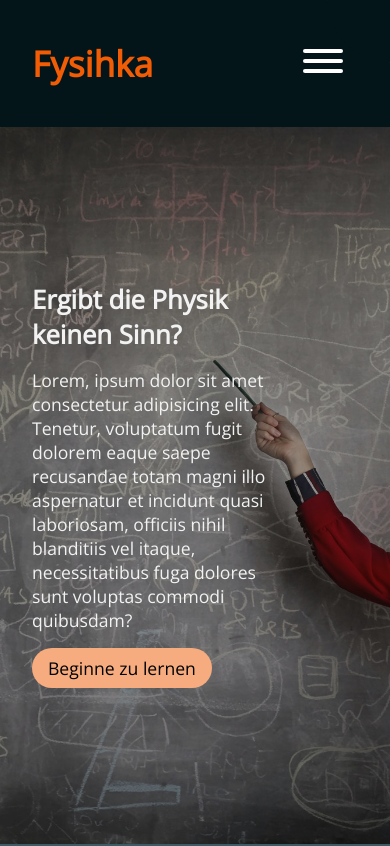
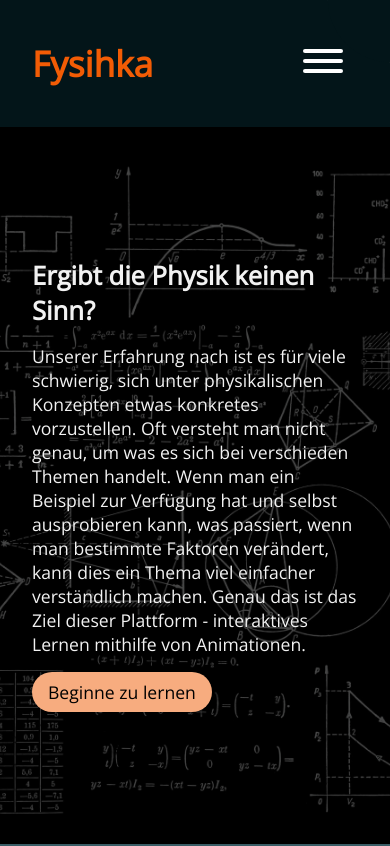
Before and after one commit to PerOle15/study-physics, a React (Create React App) app: page / in a window 390 px wide. Shown: the top 846 px of the page. Built offline with nearby package versions, Linux system fonts and the light colour scheme.

Commit message:
New Landing Page

```diff
--- a/src/css/index.scss
+++ b/src/css/index.scss
@@ -310,7 +310,7 @@ header.main-header {
     height: 100%;
     width: 100%;
     background-color: var(--secondary-text-color);
-    opacity: 0.3;
+    opacity: 0.7;
   }
 
   .parallax-container {
@@ -321,7 +321,7 @@ header.main-header {
     align-items: flex-start;
 
     p {
-      max-width: 50%;
+      max-width: 60%;
     }
   }
 }
@@ -596,4 +596,10 @@ Study Page
       grid-template-columns: 1fr;
     }
   }
+
+  .parallax-img .parallax-container {
+    p {
+      max-width: 100%;
+    }
+  }
 }
--- a/src/pages/HomePage.js
+++ b/src/pages/HomePage.js
@@ -8,11 +8,13 @@ function HomePage() {
         <div className='container parallax-container'>
           <p className='section-heading'>Ergibt die Physik keinen Sinn?</p>
           <p>
-            Lorem, ipsum dolor sit amet consectetur adipisicing elit. Tenetur,
-            voluptatum fugit dolorem eaque saepe recusandae totam magni illo
-            aspernatur et incidunt quasi laboriosam, officiis nihil blanditiis
-            vel itaque, necessitatibus fuga dolores sunt voluptas commodi
-            quibusdam?
+            Unserer Erfahrung nach ist es für viele schwierig, sich unter
+            physikalischen Konzepten etwas konkretes vorzustellen. Oft versteht
+            man nicht genau, um was es sich bei verschieden Themen handelt. Wenn
+            man ein Beispiel zur Verfügung hat und selbst ausprobieren kann, was
+            passiert, wenn man bestimmte Faktoren verändert, kann dies ein Thema
+            viel einfacher verständlich machen. Genau das ist das Ziel dieser
+            Plattform - interaktives Lernen mithilfe von Animationen.
           </p>
           <Link to='/study' className='btn btn-light '>
             Beginne zu lernen
--- a/src/sketches/DensitySketch.jsx
+++ b/src/sketches/DensitySketch.jsx
@@ -77,10 +77,15 @@ function DensitySketch() {
       .parent(massContainer)
       .class('sketch-slider')
       .input(() => {
-        const maxMass = maxVolume * densitySlider.value()
-        if (massSlider.value() > maxMass) {
-          massSlider.value(maxMass)
+        const maxPossibleMass = maxVolume * densitySlider.value()
+        const minPossibleMass = minVolume * densitySlider.value()
+        if (massSlider.value() > maxPossibleMass) {
+          massSlider.value(maxPossibleMass)
         }
+        if (massSlider.value() < minPossibleMass) {
+          massSlider.value(minPossibleMass)
+        }
+
         setMassLabel()
         volumeSlider.value(massSlider.value() / densitySlider.value())
         setVolumeLabel()
```
Also changed, not shown: src/css/index.css, src/img/blackboard.jpg.
